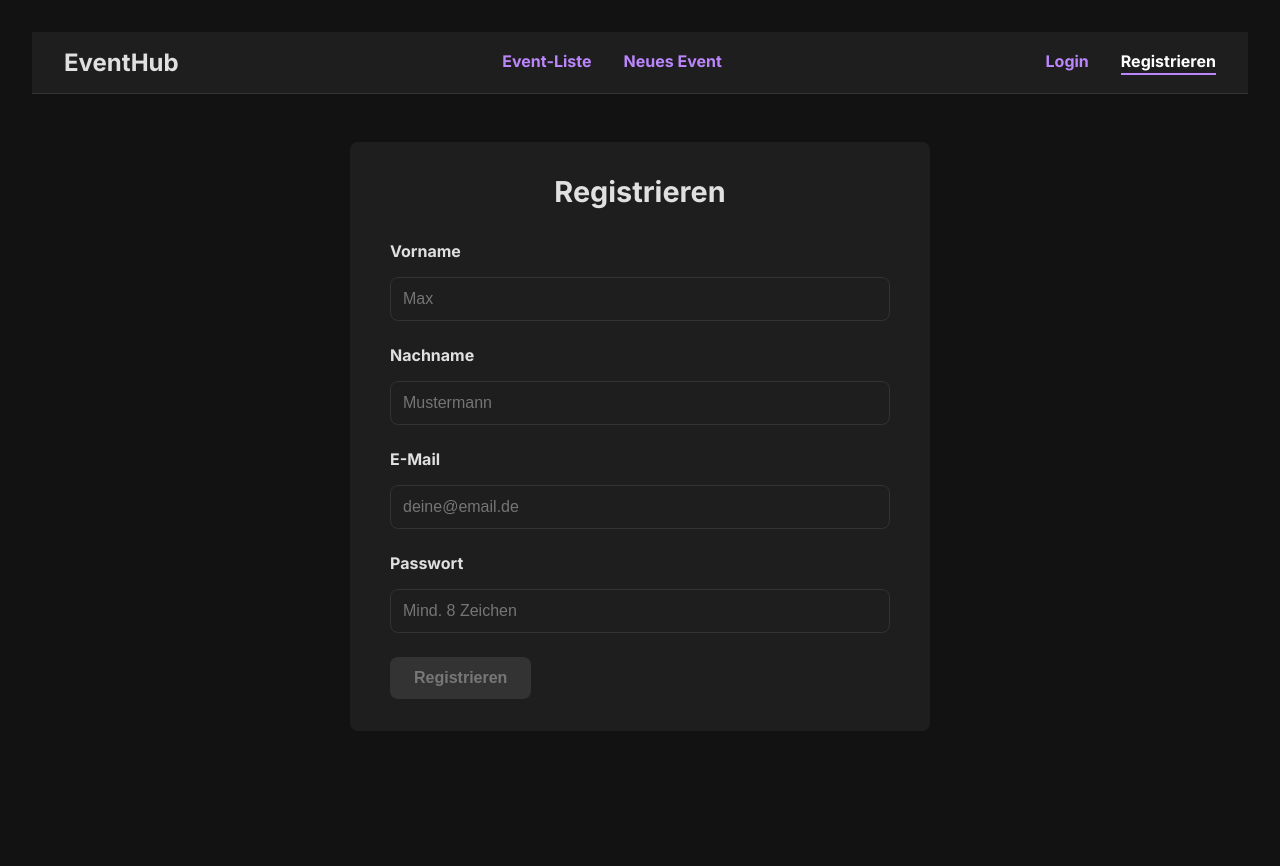
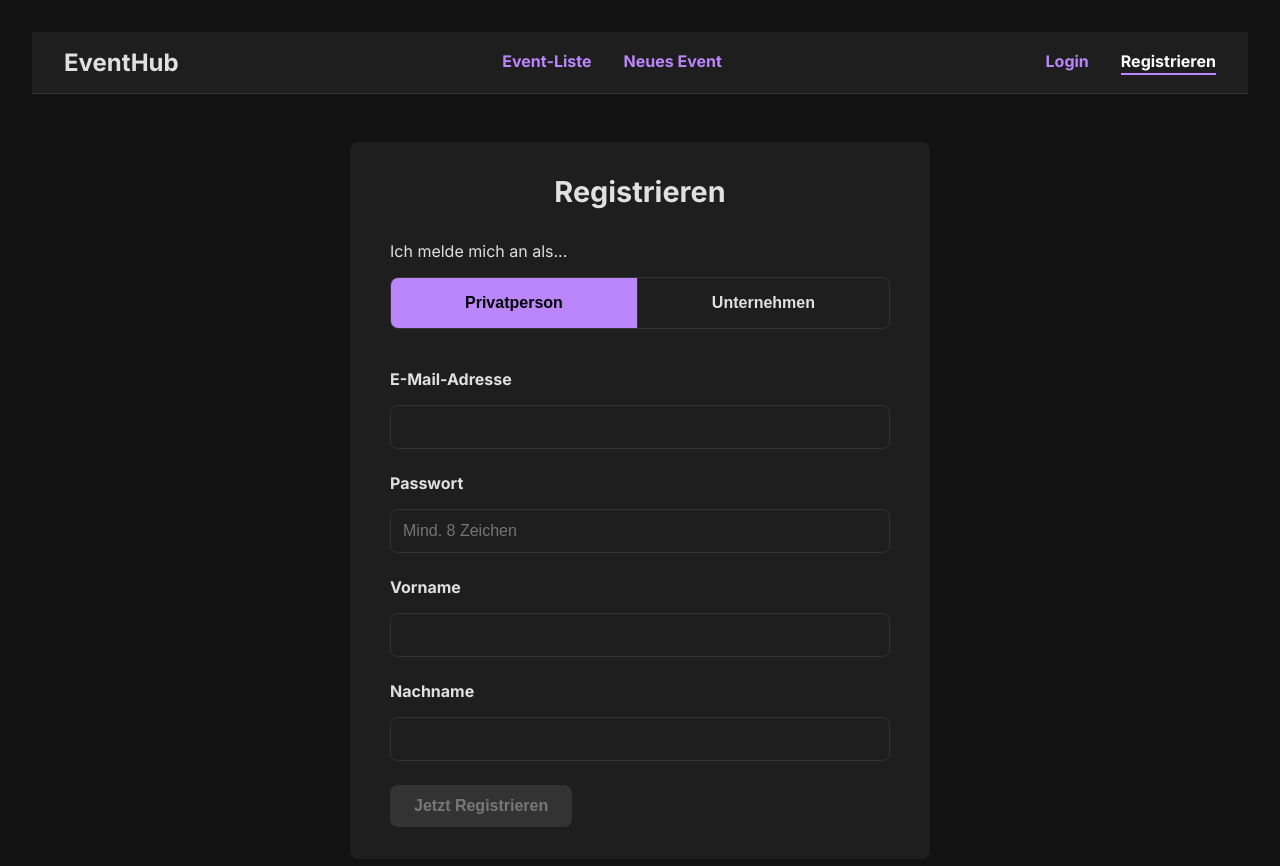
Before and after one commit to segudy/real-time-event-management, an Angular app in the folder frontend/: page /register in a window 1280 px wide. Shown: the top 866 px of the page. Before the commit the page ends 811 px from the top, so only its background shows below. Built offline with nearby package versions, Linux system fonts and the light colour scheme.

Commit message:
feat(auth): implement tab-based registration form and backend logic

```diff
--- a/frontend/src/app/register/register.html
+++ b/frontend/src/app/register/register.html
@@ -1,43 +1,59 @@
 <div class="form-container">
   <h2>Registrieren</h2>
+  <p>Ich melde mich an als...</p>
+
+  <div class="role-selector">
+    <button type="button"
+            [class.active]="selectedRole === 'attendee'"
+            (click)="selectRole('attendee')">
+      Privatperson
+    </button>
+    <button type="button"
+            [class.active]="selectedRole === 'organizer'"
+            (click)="selectRole('organizer')">
+      Unternehmen
+    </button>
+  </div>
 
   <form [formGroup]="registerForm" (ngSubmit)="onSubmit()">
 
     <div class="form-field">
-      <label for="firstName">Vorname</label>
-      <input id="firstName" type="text" formControlName="firstName" placeholder="Max">
-      <div *ngIf="registerForm.get('firstName')?.invalid && registerForm.get('firstName')?.touched" class="error-message">
-        <small *ngIf="registerForm.get('firstName')?.errors?.['required']">Vorname ist ein Pflichtfeld.</small>
+      <label for="email">E-Mail-Adresse</label>
+      <input id="email" type="email" formControlName="email">
+    </div>
+    <div class="form-field">
+      <label for="password">Passwort</label>
+      <input id="password" type="password" formControlName="password" placeholder="Mind. 8 Zeichen">
+    </div>
+
+    <div *ngIf="selectedRole === 'attendee'">
+      <div class="form-field">
+        <label for="firstName">Vorname</label>
+        <input id="firstName" type="text" formControlName="firstName">
+      </div>
+      <div class="form-field">
+        <label for="lastName">Nachname</label>
+        <input id="lastName" type="text" formControlName="lastName">
       </div>
     </div>
 
-    <div class="form-field">
-      <label for="lastName">Nachname</label>
-      <input id="lastName" type="text" formControlName="lastName" placeholder="Mustermann">
-      <div *ngIf="registerForm.get('lastName')?.invalid && registerForm.get('lastName')?.touched" class="error-message">
-        <small *ngIf="registerForm.get('lastName')?.errors?.['required']">Nachname ist ein Pflichtfeld.</small>
+    <div *ngIf="selectedRole === 'organizer'">
+        <div class="form-field">
+        <label for="companyName">Firmenname</label>
+        <input id="companyName" type="text" formControlName="companyName">
+      </div>
+      <div class="form-field">
+        <label for="contactPerson">Ansprechpartner</label>
+        <input id="contactPerson" type="text" formControlName="contactPerson">
+      </div>
+      <div class="form-field">
+        <label for="vatId">USt-IdNr.</label>
+        <input id="vatId" type="text" formControlName="vatId">
       </div>
     </div>
 
-    <div class="form-field">
-      <label for="email">E-Mail</label>
-      <input id="email" type="email" formControlName="email" placeholder="deine@email.de">
-      <div *ngIf="registerForm.get('email')?.invalid && registerForm.get('email')?.touched" class="error-message">
-        <small *ngIf="registerForm.get('email')?.errors?.['required']">E-Mail ist ein Pflichtfeld.</small>
-        <small *ngIf="registerForm.get('email')?.errors?.['email']">Bitte eine gültige E-Mail eingeben.</small>
-      </div>
-    </div>
-
-    <div class="form-field">
-      <label for="password">Passwort</label>
-      <input id="password" type="password" formControlName="password" placeholder="Mind. 8 Zeichen">
-      <div *ngIf="registerForm.get('password')?.invalid && registerForm.get('password')?.touched" class="error-message">
-        <small *ngIf="registerForm.get('password')?.errors?.['required']">Passwort ist ein Pflichtfeld.</small>
-        <small *ngIf="registerForm.get('password')?.errors?.['minlength']">Das Passwort muss mindestens 8 Zeichen lang sein.</small>
-      </div>
-    </div>
-
-    <button type="submit" [disabled]="!registerForm.valid">Registrieren</button>
-
+    <button type="submit" [disabled]="!registerForm.valid">
+      {{ selectedRole === 'attendee' ? 'Jetzt Registrieren' : 'Unternehmenskonto Erstellen' }}
+    </button>
   </form>
 </div>
--- a/frontend/src/app/register/register.scss
+++ b/frontend/src/app/register/register.scss
@@ -0,0 +1,39 @@
+/* frontend/src/app/register/register.scss */
+@import '../../styles.scss';
+
+.role-selector {
+  display: flex;
+  margin-bottom: 2.5rem;
+  border: 1px solid $border-color;
+  border-radius: 8px;
+  overflow: hidden;
+
+  button {
+    flex-grow: 1; // Beide Buttons nehmen gleich viel Platz ein
+    padding: 1rem;
+    background-color: transparent;
+    color: $text-color;
+    border: none;
+    border-radius: 0;
+    font-size: 1rem;
+    font-weight: 700;
+    cursor: pointer;
+    transition: background-color 0.2s ease, color 0.2s ease;
+
+    // Trennlinie zwischen den Buttons
+    &:first-child {
+      border-right: 1px solid $border-color;
+    }
+
+    // Aktiver Zustand
+    &.active {
+      background-color: $primary-color;
+      color: black;
+    }
+
+    // Hover-Effekt für den inaktiven Button
+    &:not(.active):hover {
+      background-color: $surface-color;
+    }
+  }
+}
--- a/frontend/src/app/register/register.ts
+++ b/frontend/src/app/register/register.ts
@@ -1,5 +1,5 @@
 // frontend/src/app/register/register.ts
-import { Component } from '@angular/core';
+import { Component, OnInit } from '@angular/core';
 import { CommonModule } from '@angular/common';
 import {
   FormBuilder,
@@ -7,7 +7,11 @@ import {
   Validators,
   ReactiveFormsModule,
 } from '@angular/forms';
+import { Router } from '@angular/router';
 import { AuthService } from '../auth.service';
+
+// Definiert die Rollen-Typen für Typsicherheit
+type UserRole = 'attendee' | 'organizer';
 
 @Component({
   selector: 'app-register',
@@ -16,39 +20,73 @@ import { AuthService } from '../auth.service';
   templateUrl: './register.html',
   styleUrls: ['./register.scss'],
 })
-export class RegisterComponent {
-  registerForm: FormGroup;
+export class RegisterComponent implements OnInit {
+  registerForm!: FormGroup;
+  selectedRole: UserRole = 'attendee'; // Standardmäßig ist "Privatperson" ausgewählt
 
-  constructor(private fb: FormBuilder, private authService: AuthService) {
+  constructor(
+    private fb: FormBuilder,
+    private authService: AuthService,
+    private router: Router,
+  ) {}
+
+  ngOnInit(): void {
+    // Initialisiert das Basis-Formular mit den gemeinsamen Feldern
     this.registerForm = this.fb.group({
-      firstName: ['', Validators.required],
-      lastName: ['', Validators.required],
       email: ['', [Validators.required, Validators.email]],
       password: ['', [Validators.required, Validators.minLength(8)]],
     });
+    // Fügt die Felder für die anfänglich ausgewählte Rolle hinzu
+    this.updateFormForRole(this.selectedRole);
+  }
+
+  // Methode zum Wechseln der Rolle, wird von den Tabs im HTML aufgerufen
+  selectRole(role: UserRole): void {
+    this.selectedRole = role;
+    this.updateFormForRole(role);
+  }
+
+  // Private Helfer-Methode, um das Formular dynamisch anzupassen
+  private updateFormForRole(role: UserRole): void {
+    // Zuerst alle optionalen Felder entfernen, um sauber zu starten
+    ['firstName', 'lastName', 'companyName', 'contactPerson', 'vatId', 'legalForm'].forEach(controlName => {
+      this.registerForm.removeControl(controlName);
+    });
+
+    if (role === 'attendee') {
+      // Felder für Privatperson hinzufügen und als Pflichtfelder markieren
+      this.registerForm.addControl('firstName', this.fb.control('', Validators.required));
+      this.registerForm.addControl('lastName', this.fb.control('', Validators.required));
+    } else if (role === 'organizer') {
+      // Felder für Unternehmen hinzufügen und als Pflichtfelder markieren
+      this.registerForm.addControl('companyName', this.fb.control('', Validators.required));
+      this.registerForm.addControl('contactPerson', this.fb.control('', Validators.required));
+      this.registerForm.addControl('vatId', this.fb.control('', Validators.required));
+      this.registerForm.addControl('legalForm', this.fb.control('')); // Optional
+    }
   }
 
   // Submit-Methode
   onSubmit() {
     if (this.registerForm.valid) {
-      console.log(
-        'Sende Registrierungsdaten an Backend:',
-        this.registerForm.value,
-      );
+      // Fügt die ausgewählte Rolle zu den Formulardaten hinzu
+      const finalData = {
+        ...this.registerForm.value,
+        role: this.selectedRole,
+      };
 
-      // AuthService wird jetzt aufgerufen
-      this.authService.register(this.registerForm.value).subscribe({
+      console.log('Sende Registrierungsdaten an Backend:', finalData);
+      this.authService.register(finalData).subscribe({
         next: (response) => {
           console.log('Antwort vom Backend:', response);
-          alert('Registrierung erfolgreich! (Siehe Konsole für Details)');
+          alert('Registrierung erfolgreich! Bitte loggen Sie sich nun ein.');
+          this.router.navigate(['/login']); // Leitet zur Login-Seite weiter
         },
         error: (err) => {
           console.error('Fehler bei der Registrierung:', err);
-          alert('Registrierung fehlgeschlagen! (Siehe Konsole für Details)');
+          alert('Registrierung fehlgeschlagen! (Siehe Konsole)');
         },
       });
-    } else {
-      console.log('Registrierungsformular ist ungültig.');
     }
   }
 }
```
Also changed, not shown: 4 other files (tests, documents, lock files or other folders).
